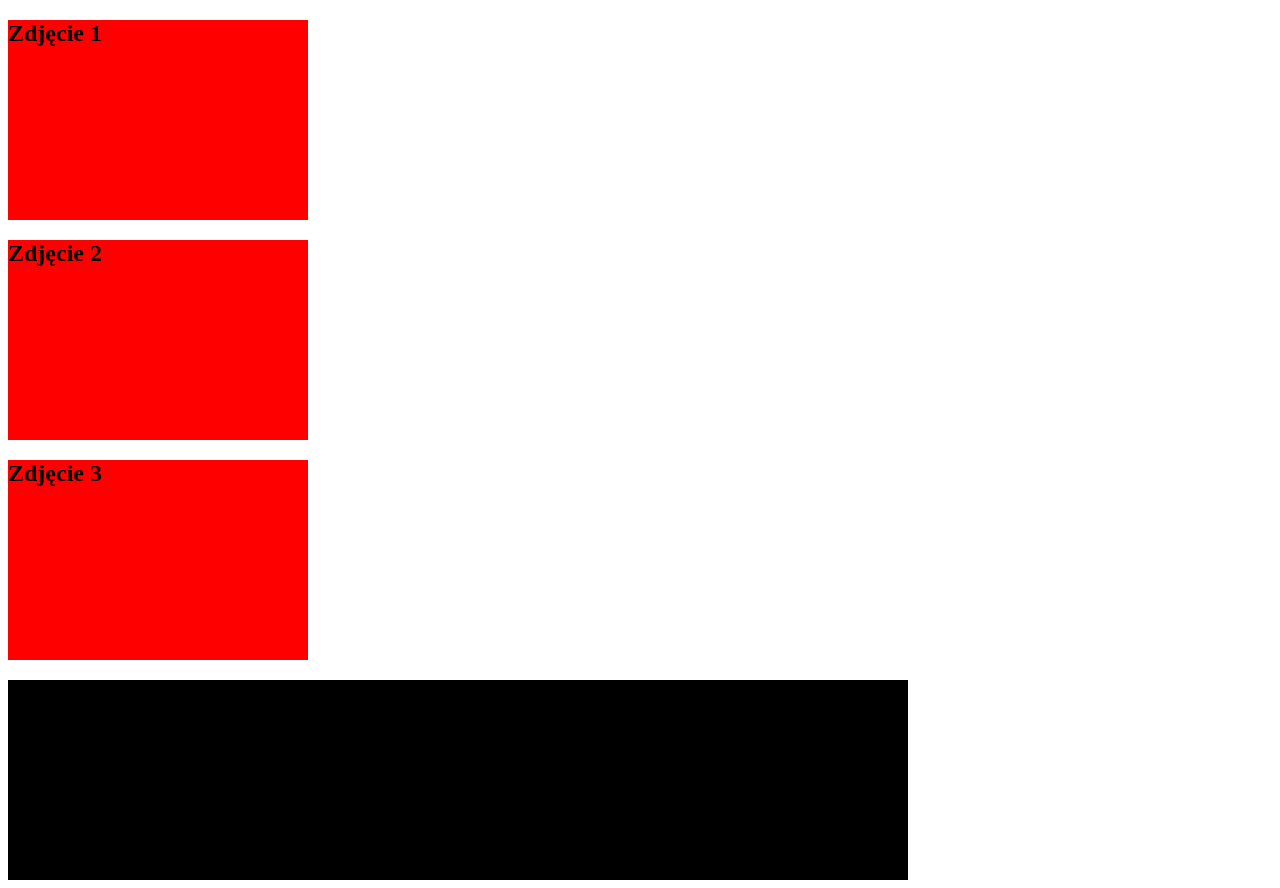
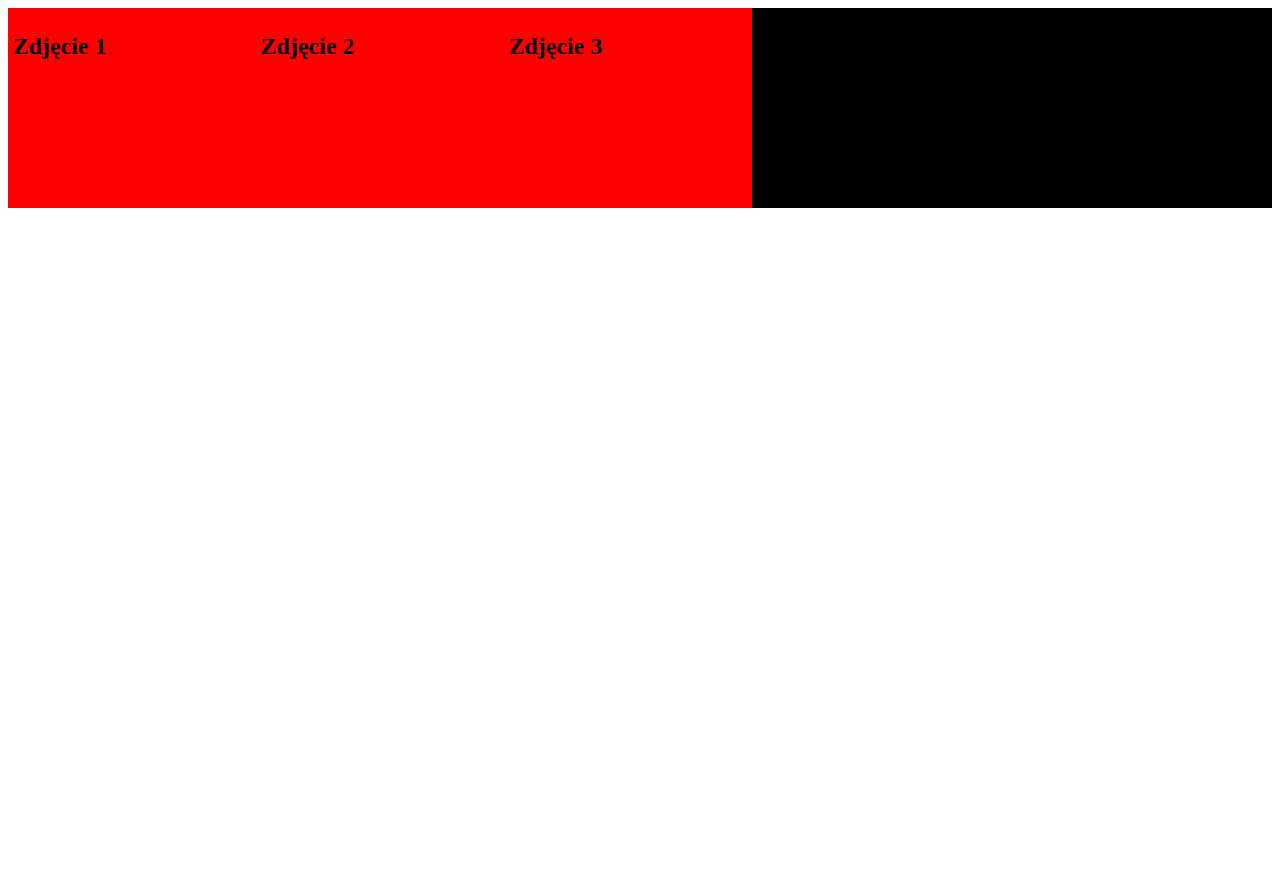
Before and after one commit to SalaTymoteusz/FotobudkaRaspberryPi, a PHP site: page /after-code.html in a window 1280 px wide. After the commit the page ends 208 px from the top, so only its background shows below. Run offline with PHP 8.4, Linux system fonts and the light colour scheme.

Commit message:
photos added, photos are shown side-by-side

```diff
--- a/after-code.css
+++ b/after-code.css
@@ -1,9 +1,16 @@
+* {
+    box-sizing:border-box;
+}
 body {
 }
+.row:not(#collage){
+    display: flex;
+}
 .photos:not(#collage){
-    width: 300px;
-    height:200px;
-    background-color:red;
+    background-color: red;
+    flex: 33.33%;
+    padding: 5px;
+    width:100%;
 }
 
 #collage{
--- a/after-code.html
+++ b/after-code.html
@@ -1,10 +1,12 @@
 <!DOCTYPE HTML>
 <html lang="pl">
 <head>
+    <meta name="viewport" content="width=device-width, initial-scale=1">
     <link rel="stylesheet" href="after-code.css" type="text/css" />
     <title>Twoje zdjęcia</title>
 </head>
 <body>
+    <div class="row">
         <div class="photos" id="photo1">
             <h2>Zdjęcie 1</h2>
         </div>
@@ -19,5 +21,6 @@
         <div class="photos" id="collage">
             <h2>Kolaż</h2>
         </div>
+    </div>
 </body>
 </html>
```
Also changed, not shown: photo1.jpg (added), photo2.jpg (added), photo3.jpg (added). Lines whose indentation alone changed are shown as unchanged.
